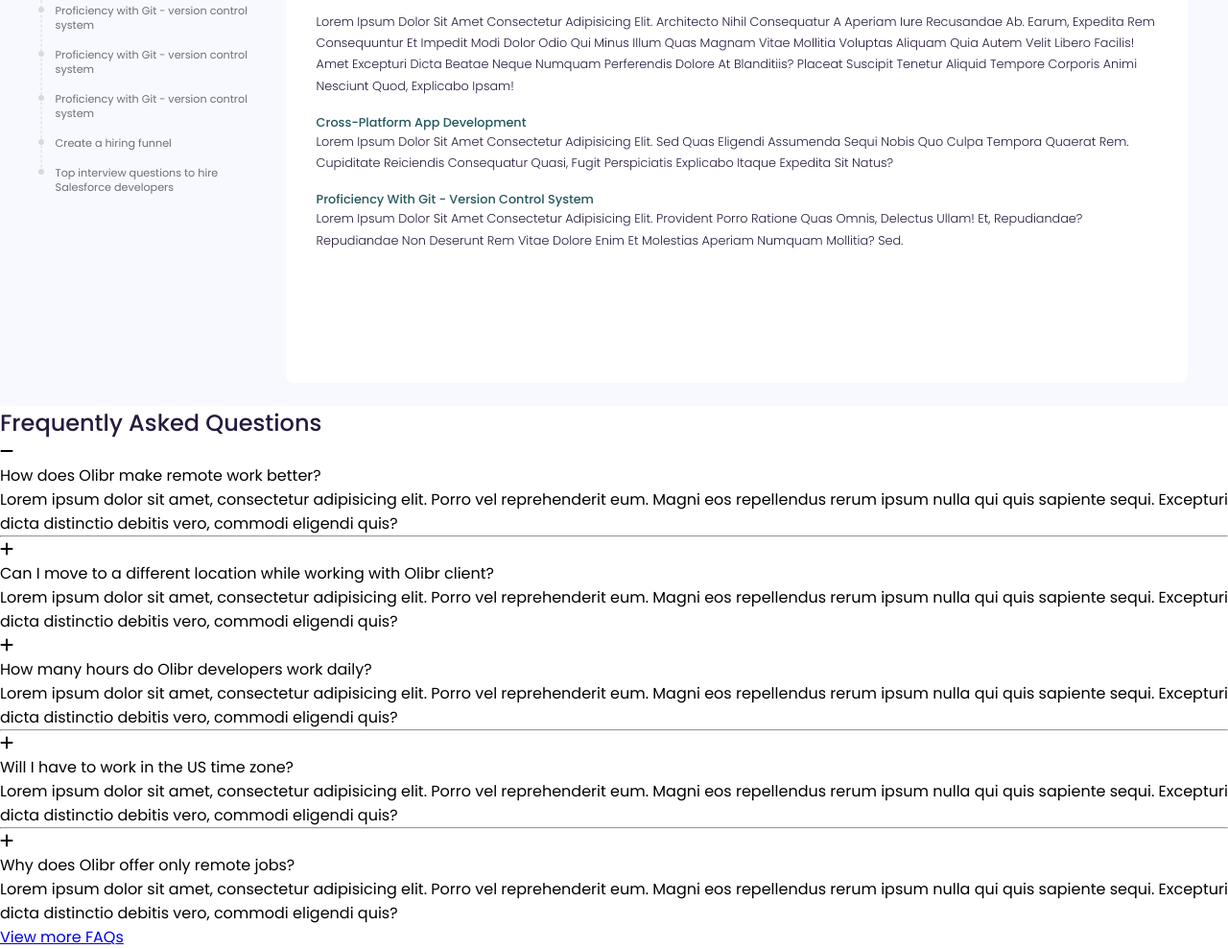
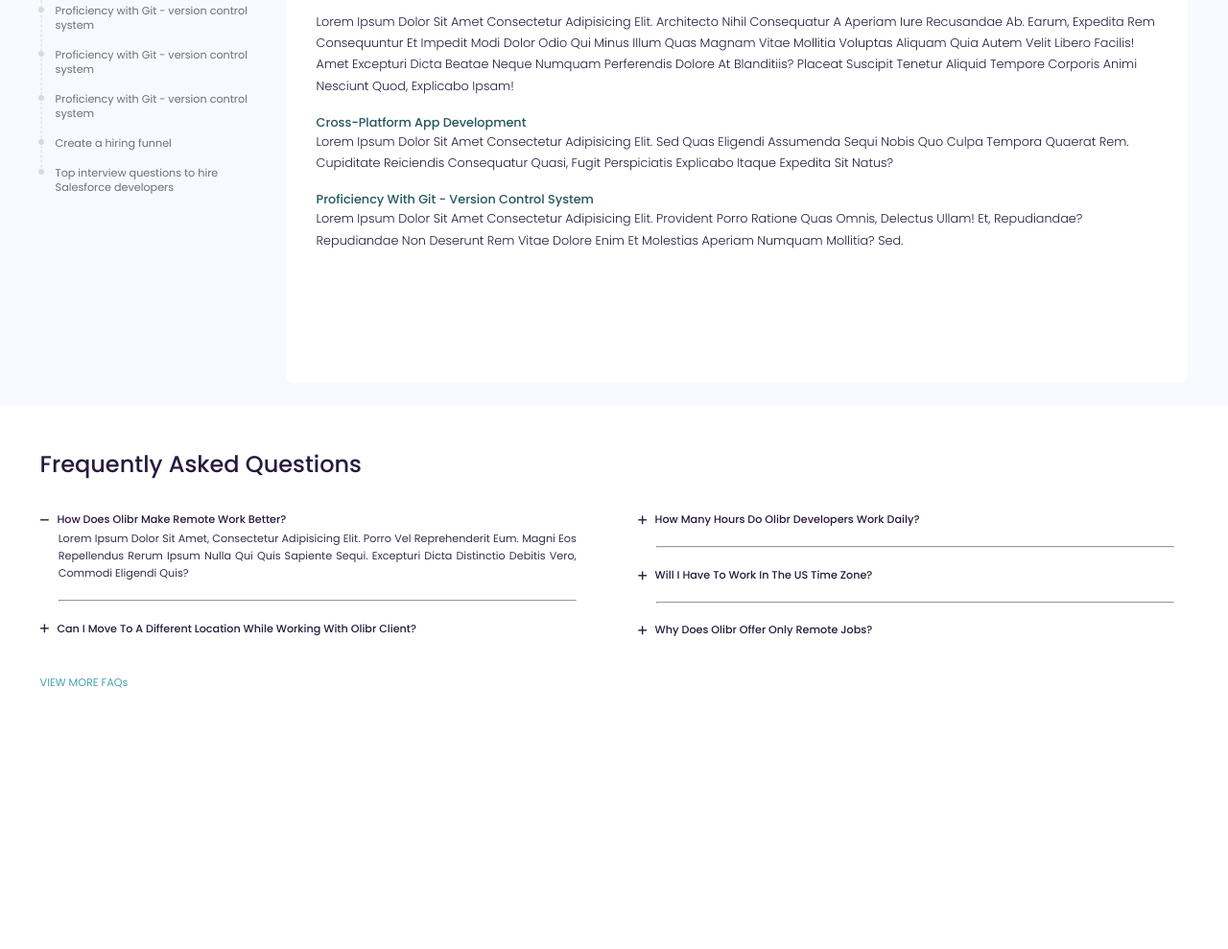
Before and after one commit to itsmesrishti/olibr-takehometest, a plain HTML site: page index.html in a window 1280 px wide. Shown: the part 2993-3982 px from the top of the page at 96% size. After the commit the page ends 3750 px from the top, so only its background shows below. Drawn offline with Linux system fonts and the light colour scheme.

Commit message:
added styles related to faq section

```diff
--- a/styles.css
+++ b/styles.css
@@ -665,3 +665,49 @@ aside .item form button {
     text-transform: none;
     margin: .15rem 0 1.2rem;
 }
+
+
+/* FAQ SECTION */
+.faq {
+    padding: 2.7rem 3.5rem 2.2rem 2.6rem;
+    text-transform: capitalize;
+}
+.faq .accordion {
+    display: grid;
+    grid-template-columns: 1fr 1fr;
+    margin: 2rem 0;
+    font-size: .7rem;
+    gap: 4rem;
+}
+.faq .collapsed {
+    display: none;
+}
+.faq .question {
+    display: flex;
+    align-items: center;
+    font-weight: 500;
+    gap: .5rem;
+    color: #271a3e;
+}
+.faq hr {
+    margin: 1.2rem 0 1.2rem 1.2rem;
+}
+.faq .answer {
+    margin-left: 1.2rem;
+    color: #382d4b;
+    margin-top: .2rem;
+    line-height: 1.1rem;
+    text-align: justify;
+}
+.faq a {
+    color: #49a1aa;
+    text-decoration: none;
+    font-size: .7rem;
+    text-transform: uppercase;
+}
+.faq a span {
+    text-transform: lowercase;
+}
+.faq .acc-item {
+    overflow: hidden;
+}
```
